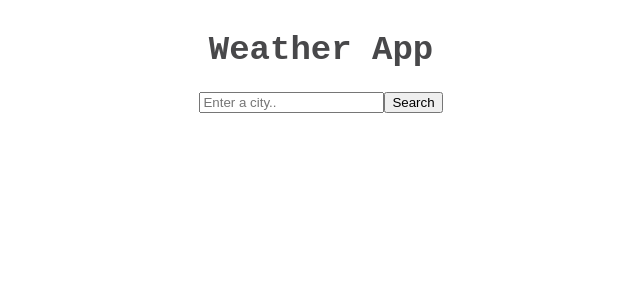
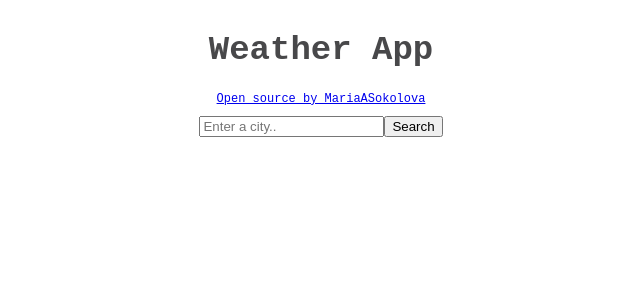
Before and after one commit to MariaASokolova/reactapp, a React (Create React App) app: page / in a window 1280 px wide. Shown: the top 300 px of the page, without its empty margins (319-959 px from the left). Built offline with nearby package versions, Linux system fonts and the light colour scheme.

Commit message:
Added a link to a source code on GitHub

```diff
--- a/src/App.css
+++ b/src/App.css
@@ -26,6 +26,12 @@
   color: #61dafb;
 }
 
+.linktocode {
+  margin-bottom: 10px;
+  font-size: small;
+  font-family: monospace;
+}
+
 @keyframes App-logo-spin {
   from {
     transform: rotate(0deg);
--- a/src/App.js
+++ b/src/App.js
@@ -5,6 +5,12 @@ function App() {
     <div className="App">
       <header className="App-header">
         <h1>Weather App</h1>
+        <a
+          href="https://github.com/MariaASokolova/reactapp"
+          className="linktocode"
+        >
+          Open source by MariaASokolova
+        </a>
       </header>
     </div>
   );
--- a/src/index.js
+++ b/src/index.js
@@ -3,6 +3,7 @@ import ReactDOM from "react-dom/client";
 //import "./styles.css";
 import App from "./App";
 import SearchForm from "./SearchForm";
+
 import reportWebVitals from "./reportWebVitals";
 
 const root = ReactDOM.createRoot(document.getElementById("root"));
```
